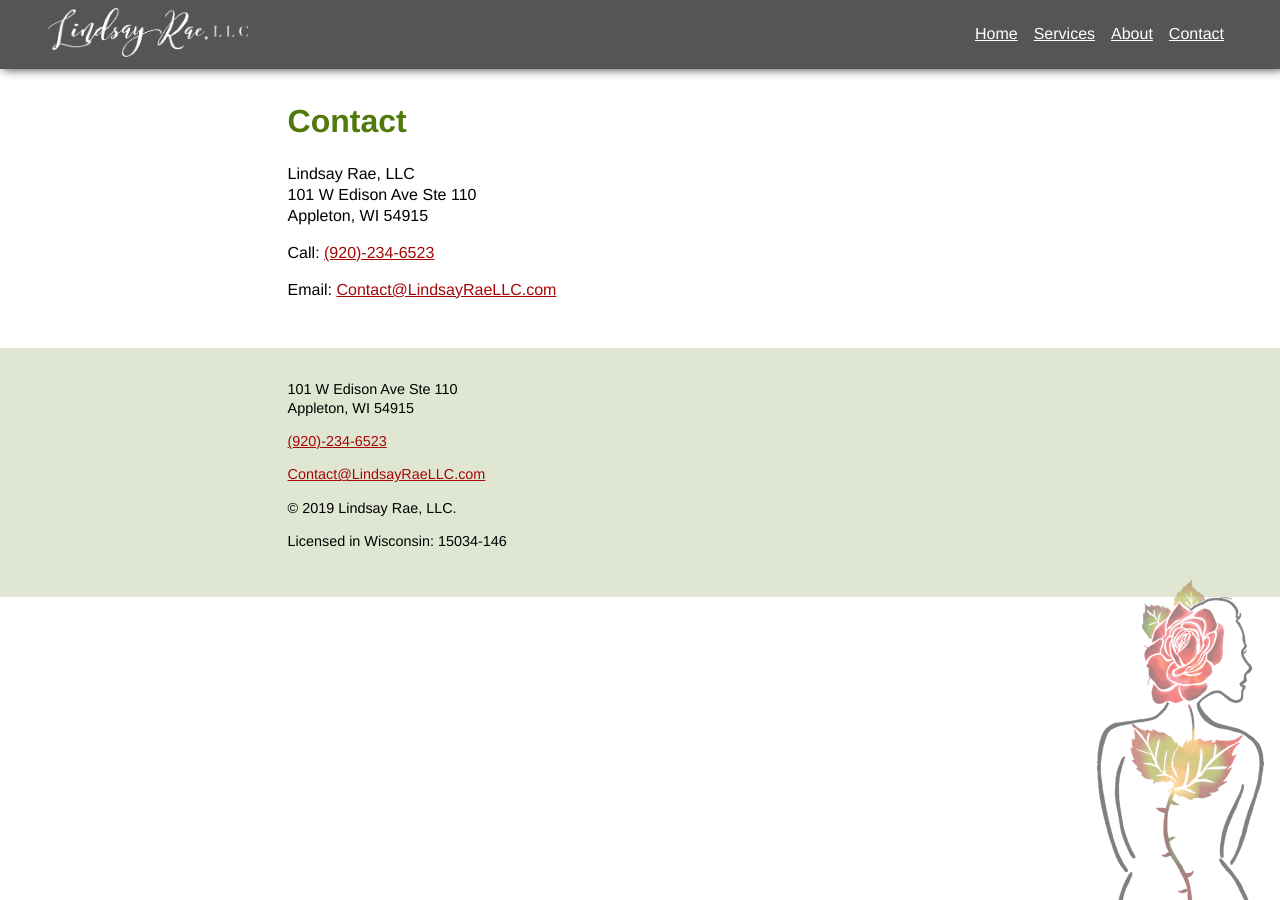
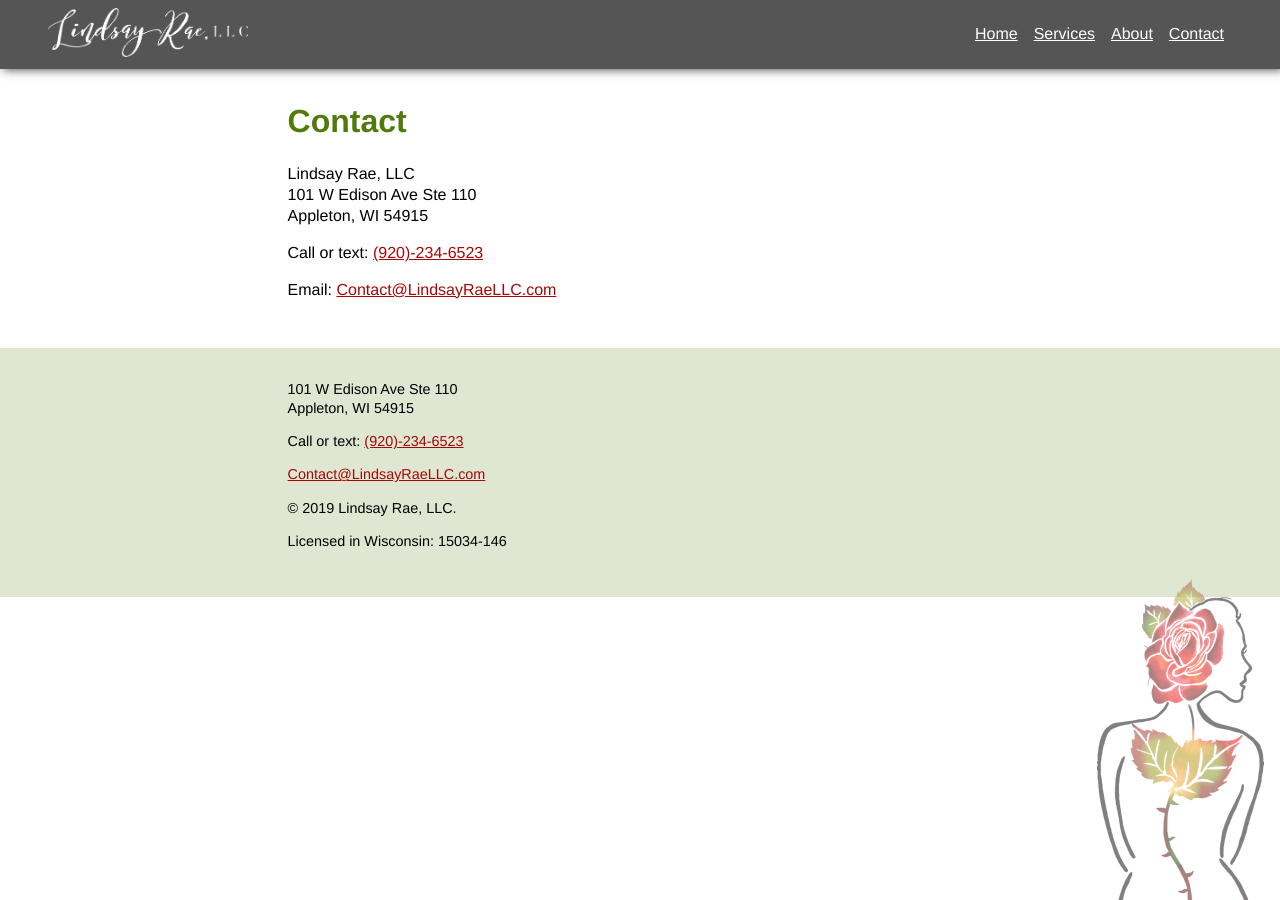
Before and after one commit to keithwyland/lindsayraellc.com, a Jekyll site: the page built from contact.html, in a window 1280 px wide. Built offline with Jekyll 4.4.1, drawn with Linux system fonts in a browser that asks for light colours.

Commit message:
fix services frame height, call or text

```diff
--- a/_includes/footer.html
+++ b/_includes/footer.html
@@ -2,7 +2,7 @@
 <footer class="footer">
     <div class="footer-inner">
         <address>101 W Edison Ave Ste 110<br>Appleton, WI 54915</address>
-        <p><a href="tel:+1-920-234-6523">(920)-234-6523</a></p>
+        <p>Call or text: <a href="tel:+1-920-234-6523">(920)-234-6523</a></p>
         <p><a href="mailto:contact@lindsayraellc.com">Contact@LindsayRaeLLC.com</a></p>
         <p>&copy; 2019 Lindsay Rae, LLC.</p>
         <p>Licensed in Wisconsin: 15034-146</p>
--- a/assets/css/main1.css
+++ b/assets/css/main1.css
@@ -703,8 +703,7 @@
 }
 
 .mbframe iframe {
-  height: 2600px;
-  margin-top: calc((-.25*2600px) - 205px);
+  height: 500px;
 }
 
 .mbframe.loading:after {
--- a/contact.html
+++ b/contact.html
@@ -7,5 +7,5 @@
 <h1>Contact</h1>
 
 <address>Lindsay Rae, LLC<br>101 W Edison Ave Ste 110<br>Appleton, WI 54915</address>
-<p>Call: <a href="tel:+1-920-234-6523">(920)-234-6523</a></p>
+<p>Call or text: <a href="tel:+1-920-234-6523">(920)-234-6523</a></p>
 <p>Email: <a href="mailto:contact@lindsayraellc.com">Contact@LindsayRaeLLC.com</a></p>
--- a/index.html
+++ b/index.html
@@ -18,7 +18,7 @@
 
             <nav class="home-nav">
                 <p class="text-center">
-                    <a href="tel:+1-920-234-6523">(920)-234-6523</a> &nbsp; | &nbsp;
+                    Call or text: <a href="tel:+1-920-234-6523">(920)-234-6523</a> &nbsp; | &nbsp;
                     <a href="mailto:contact@lindsayraellc.com">Contact@LindsayRaeLLC.com</a>
                 </p>
                 <ul class="home-nav__list">
```
